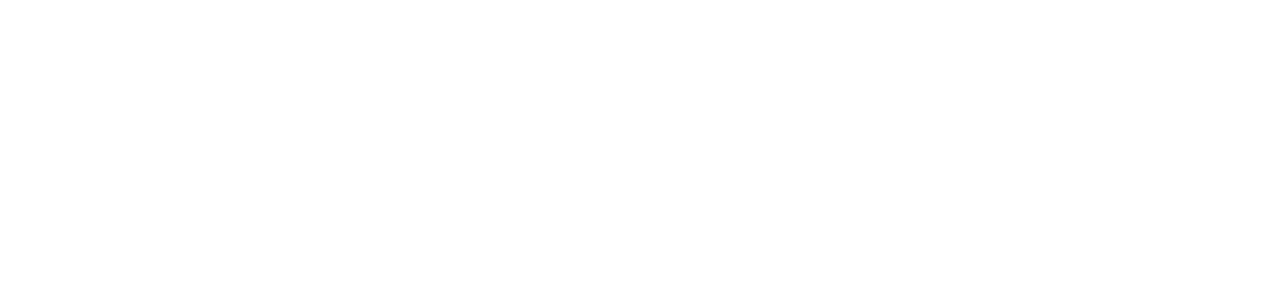
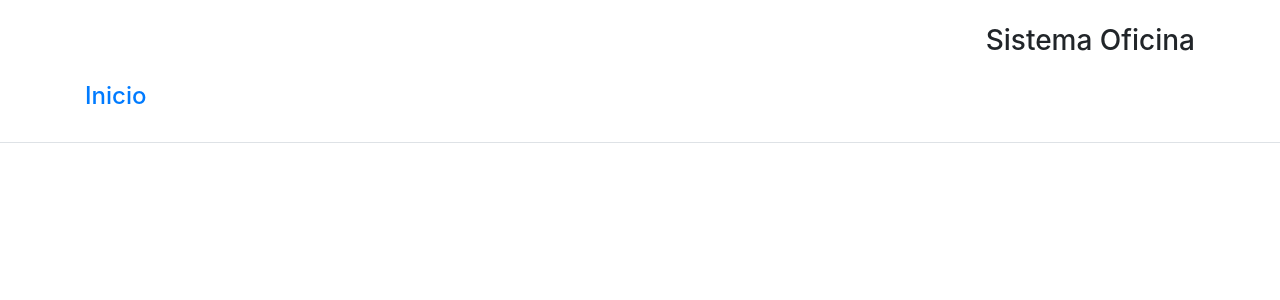
Before and after one commit to msimeaor/Oficina-Interface, a React (Vite) app: page / in a window 1280 px wide. Shown: the top 300 px of the page. Built offline with nearby package versions, Linux system fonts and the light colour scheme.

Commit message:
Creating Header component
I created the Header component that will be diplayed on all screens, except for the login screen
This component has a single static element representing the title of the screen. It changes as the page changes as well.

```diff
--- a/src/App.jsx
+++ b/src/App.jsx
@@ -1,10 +1,11 @@
 import React from "react"
+import Header from "./Components/Header/Header"
+import { BrowserRouter, Route, Routes } from "react-router-dom"
 import 'bootstrap/dist/css/bootstrap.min.css'
 
 const App = () => {
   return (
-    <>
-    </>
+    <Header/>
   )
 }
 
--- /dev/null
+++ b/src/Components/Header/Header.jsx
@@ -0,0 +1,27 @@
+import React from 'react'
+import 'bootstrap/dist/css/bootstrap.min.css'
+import { Link } from 'react-router-dom'
+
+const Header = ({ currentyPage }) => {
+  return (
+    <section className='container-fluid border-bottom' >
+      <section className='container pt-4 pb-4' >
+        <div className='row pb-2' >
+          <div className='col' >
+            <h2 className='text-left' >{currentyPage}</h2>
+          </div>
+          <div className='col' >
+            <h3 className='text-right' >Sistema Oficina</h3>
+          </div>
+        </div>
+        <div className='row pt-2' >
+          <div className='col' >
+            <h4><a href="#">Inicio</a></h4>
+          </div>
+        </div>
+      </section>
+    </section>
+  )
+}
+
+export default Header
```
